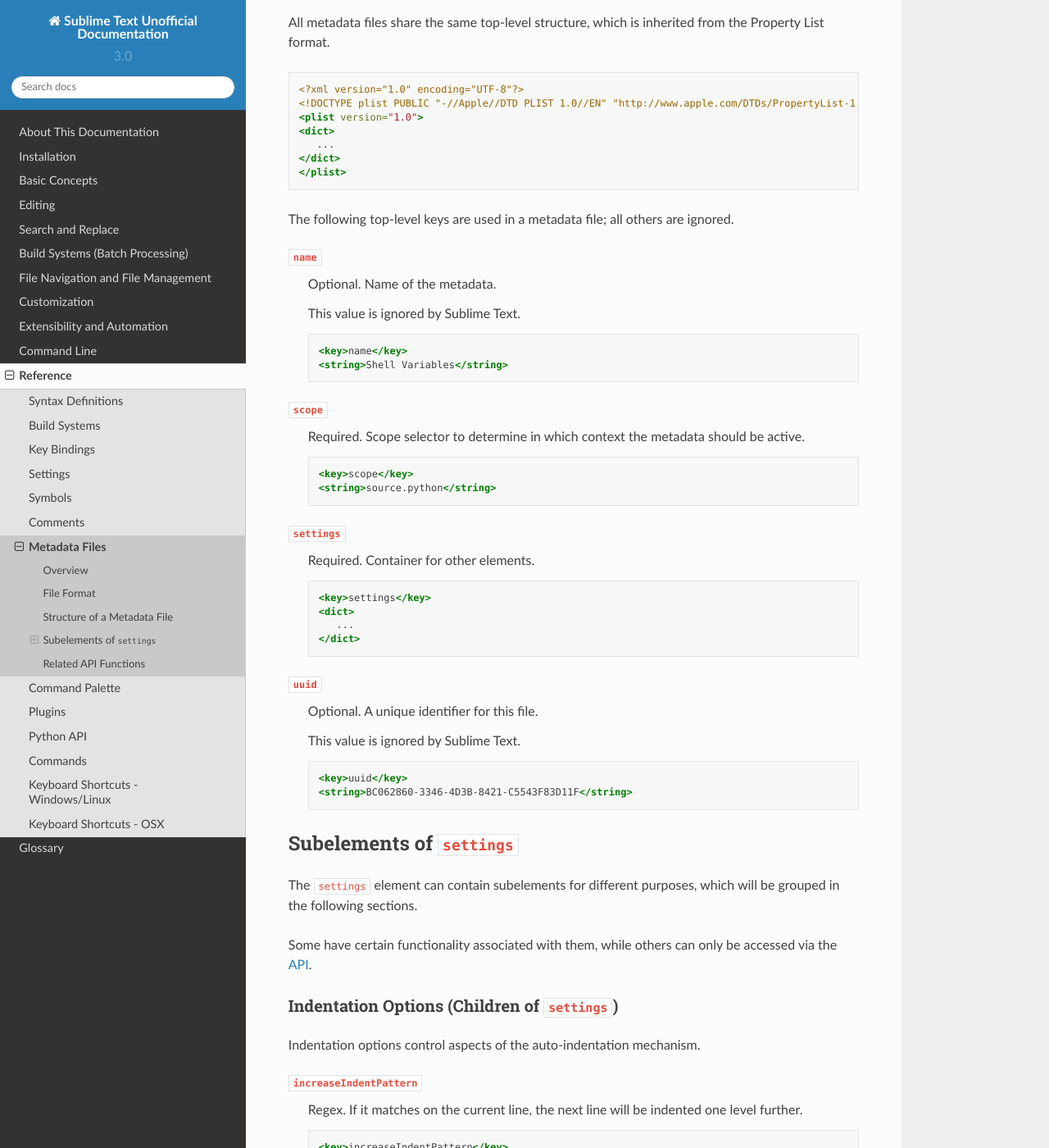
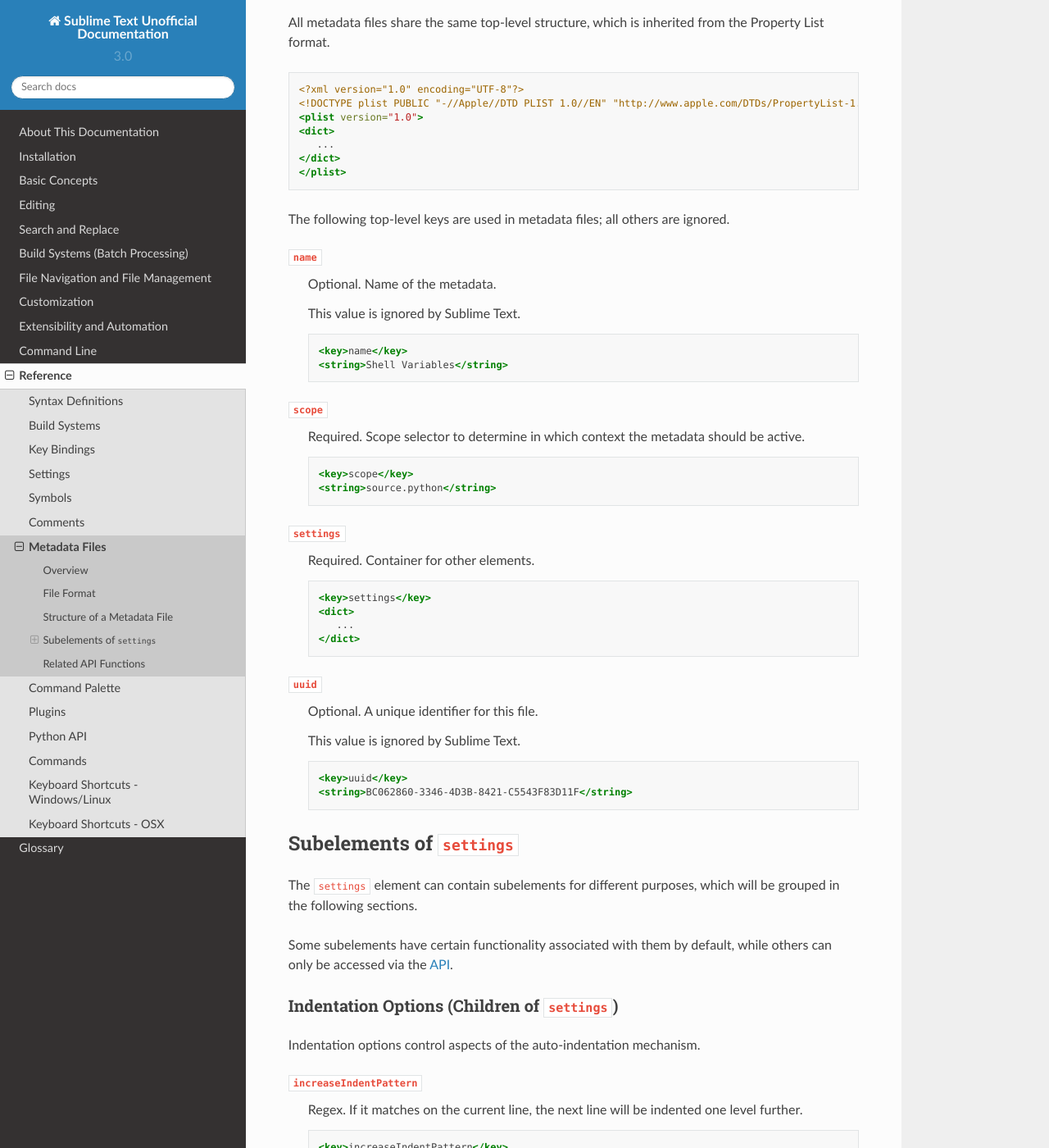
Before and after one commit to guillermooo/sublime-undocs, a Sphinx documentation site: the page built from source/reference/metadata.rst, in a window 1280 px wide and 1400 px high, scrolled down 1626 px. Shown: the whole window at 82% size. Built offline with Sphinx 7.4.7 and the Read the Docs theme 2.0.0, drawn with Linux system fonts in a browser that asks for light colours.

Commit message:
Very minor adjustments
From ccb7f2b feedback.

```diff
--- a/source/reference/comments.rst
+++ b/source/reference/comments.rst
@@ -6,8 +6,8 @@
 Overview
 ========
 
-Sublime Text provids a default command
-to comment or uncomment lines of code.
+Sublime Text provides a default command
+to comment and uncomment lines of code.
 Using **metadata files**,
 it's possible to make this command
 work for any type of source code.
--- a/source/reference/metadata.rst
+++ b/source/reference/metadata.rst
@@ -109,7 +109,7 @@
    </dict>
    </plist>
 
-The following top-level keys are used in a metadata file;
+The following top-level keys are used in metadata files;
 all others are ignored.
 
 ``name``
@@ -165,7 +165,7 @@
 subelements for different purposes,
 which will be grouped in the following sections.
 
-Some have certain functionality associated with them,
+Some subelements have certain functionality associated with them by default,
 while others can only be accessed via the :ref:`API <md-api>`.
 
 
```
